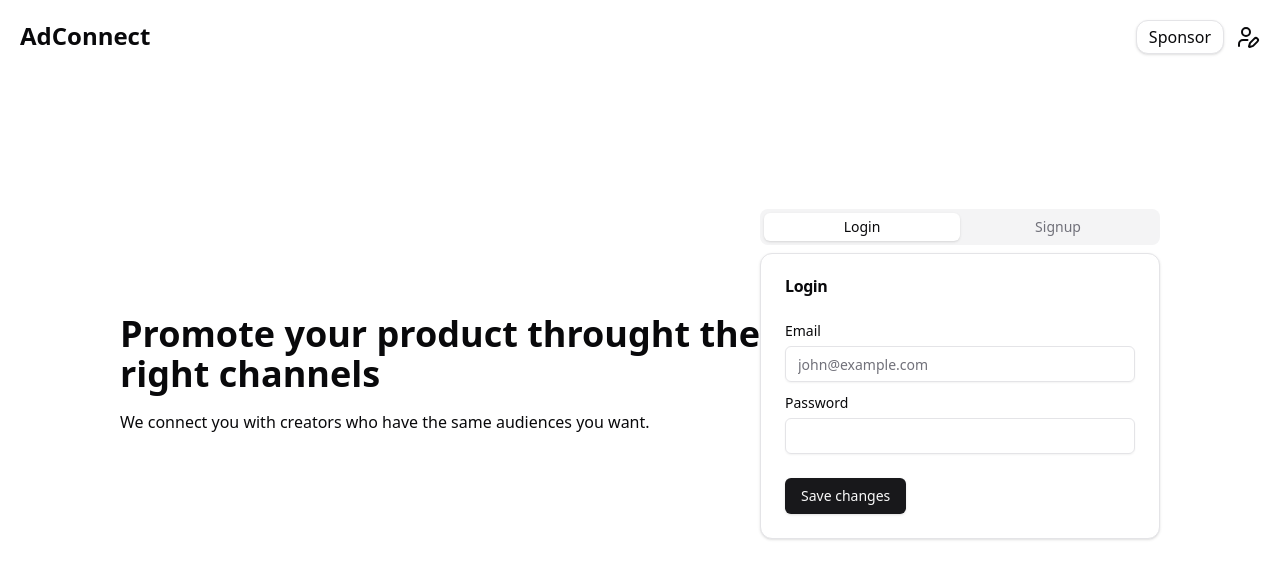
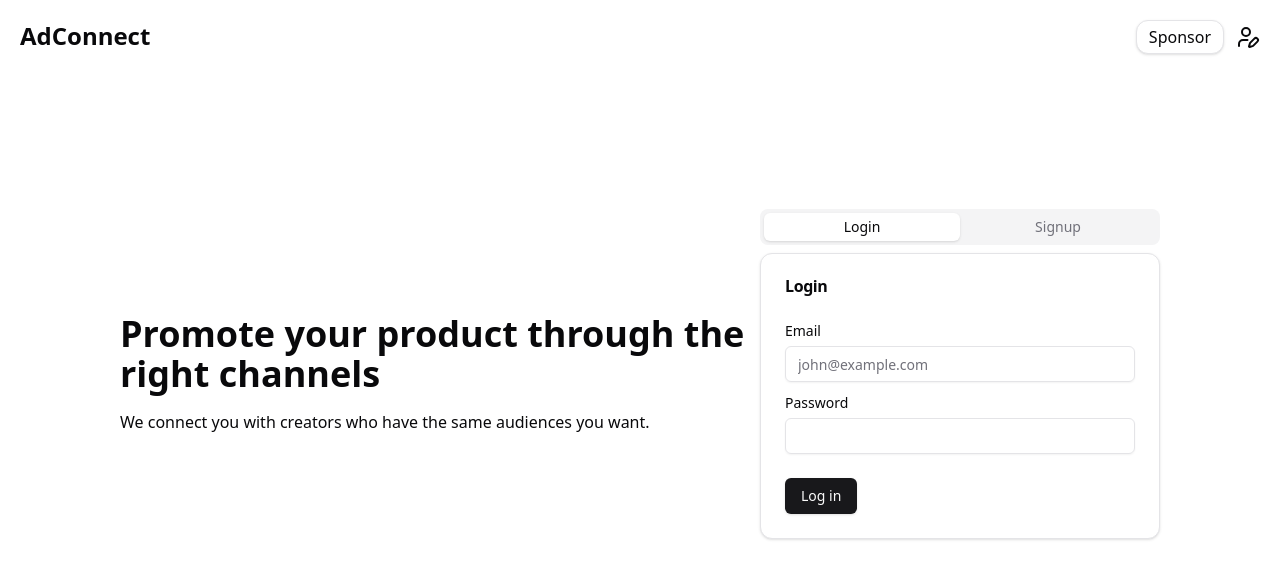
Before and after one commit to ChemsCode/AdConnect-HTN-2024, a React (Vite) app: page / in a window 1280 px wide. Shown: the top 578 px of the page. Built offline with nearby package versions, Linux system fonts and the light colour scheme; no server answers.

Commit message:
added auth0

```diff
--- a/package.json
+++ b/package.json
@@ -10,6 +10,7 @@
     "preview": "vite preview"
   },
   "dependencies": {
+    "@auth0/auth0-react": "^2.2.4",
     "@radix-ui/react-icons": "^1.3.0",
     "@radix-ui/react-label": "^2.1.0",
     "@radix-ui/react-slot": "^1.1.0",
@@ -18,6 +19,8 @@
     "class-variance-authority": "^0.7.0",
     "clsx": "^2.1.1",
     "convex": "^1.16.0",
+    "convex-helpers": "^0.1.58",
+    "dotenv": "^16.4.5",
     "embla-carousel-react": "^8.3.0",
     "lucide-react": "^0.441.0",
     "react": "^18.3.1",
--- /dev/null
+++ b/src/components/login.tsx
@@ -0,0 +1,6 @@
+import { useAuth0 } from "@auth0/auth0-react";
+
+export default function LoginButton() {
+    const { loginWithRedirect } = useAuth0();
+    return <button onClick={() => loginWithRedirect()}>Log in</button>;
+}
--- /dev/null
+++ b/src/components/logout.tsx
@@ -0,0 +1,14 @@
+import { useAuth0 } from "@auth0/auth0-react";
+
+export default function LogoutButton() {
+  const { logout } = useAuth0();
+  return (
+    <button
+      onClick={() =>
+        logout({ logoutParams: { returnTo: window.location.origin } })
+      }
+    >
+      Log out
+    </button>
+  );
+}
--- a/src/main.tsx
+++ b/src/main.tsx
@@ -1,7 +1,7 @@
 import React from "react";
 import ReactDOM from "react-dom/client";
 import "./index.css";
-import { ConvexProvider, ConvexReactClient } from "convex/react";
+import { ConvexReactClient } from "convex/react";
 import {
   createBrowserRouter,
   RouterProvider,
@@ -11,6 +11,8 @@ import LandingView from "./pages/LandingView";
 import ChatView from "./pages/ChatView";
 import ProfileView from "./pages/ProfileView";
 import Navbar from "./components/Navbar";
+import { ConvexProviderWithAuth0 } from "convex/react-auth0";
+import { Auth0Provider } from "@auth0/auth0-react";
 
 
 
@@ -37,9 +39,20 @@ const router = createBrowserRouter([
 
 ReactDOM.createRoot(document.getElementById("root")!).render(
   <React.StrictMode>
-    <ConvexProvider client={convex}>
-      <Navbar />
-    <RouterProvider router={router} />
-    </ConvexProvider>
+    <Auth0Provider
+      domain={import.meta.env.VITE_AUTH0_DOMAIN ?? ""}
+      clientId={import.meta.env.VITE_AUTH0_CLIENT_ID ?? ""}
+      authorizationParams={{
+        redirect_uri: window.location.origin,
+      }}
+      useRefreshTokens={true}
+      cacheLocation="localstorage"
+    >
+      <ConvexProviderWithAuth0 client={convex}>
+        <Navbar />
+        <RouterProvider router={router} />
+      </ConvexProviderWithAuth0>
+    </Auth0Provider>
+
   </React.StrictMode>,
 );
--- a/src/pages/LandingView.tsx
+++ b/src/pages/LandingView.tsx
@@ -14,20 +14,23 @@ import {
   TabsList,
   TabsTrigger,
 } from "@/components/ui/tabs"
+import LoginButton from "../components/Login"
+// import LogoutButton from "../components/logout"
 
 export default function LandingView() {
   return (
     <div className="flex justify-center items-center h-[calc(100vh-200px)]">
         <div className="w-1/2">
-            <h1 className="text-4xl font-bold">Promote your product throught the right channels</h1>
+            <h1 className="text-4xl font-bold">Promote your product through the right channels</h1>
             <p className="mt-4">We connect you with creators who have the same audiences you want.</p>
+        </div>
 
-        </div>
         <Tabs defaultValue="login" className="w-[400px]">
           <TabsList className="grid w-full grid-cols-2">
             <TabsTrigger value="login">Login</TabsTrigger>
             <TabsTrigger value="Signup">Signup</TabsTrigger>
           </TabsList>
+
           <TabsContent value="login">
             <Card>
               <CardHeader>
@@ -44,10 +47,12 @@ export default function LandingView() {
                 </div>
               </CardContent>
               <CardFooter>
-            <Button>Save changes</Button>
+                {/* Replace the 'Save changes' button with the Auth0 login button */}
+                <Button><LoginButton /></Button>
               </CardFooter>
             </Card>
           </TabsContent>
+
           <TabsContent value="Signup">
             <Card>
               <CardHeader>
@@ -68,6 +73,7 @@ export default function LandingView() {
                 </div>
               </CardContent>
               <CardFooter>
+                {/* Save password or alternatively you can add logout here */}
                 <Button>Save password</Button>
               </CardFooter>
             </Card>
```
Also changed, not shown: convex/auth.config.ts (added, +10 -0 lines), 1 other file (tests, documents, lock files or other folders). Lines whose indentation alone changed are shown as unchanged.
